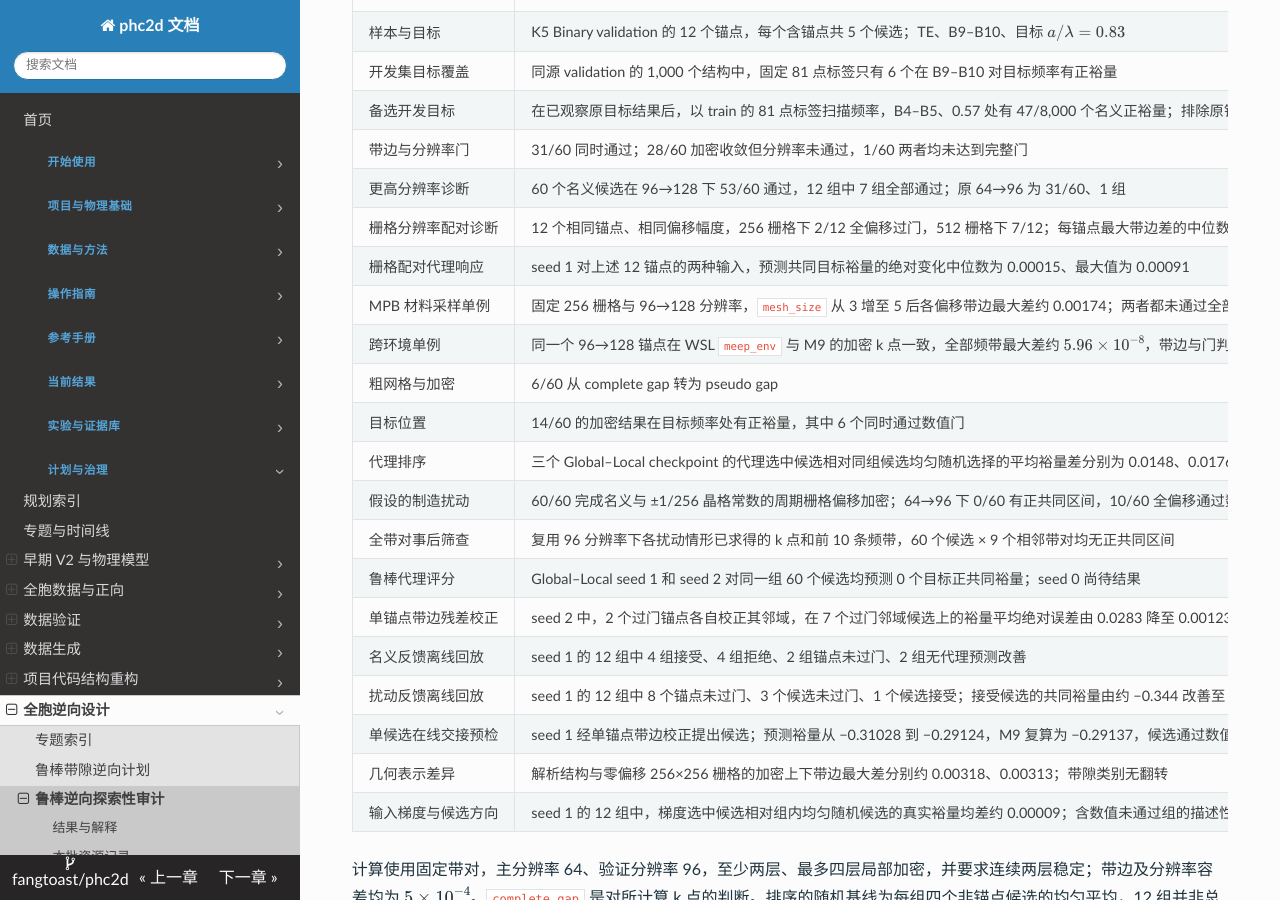
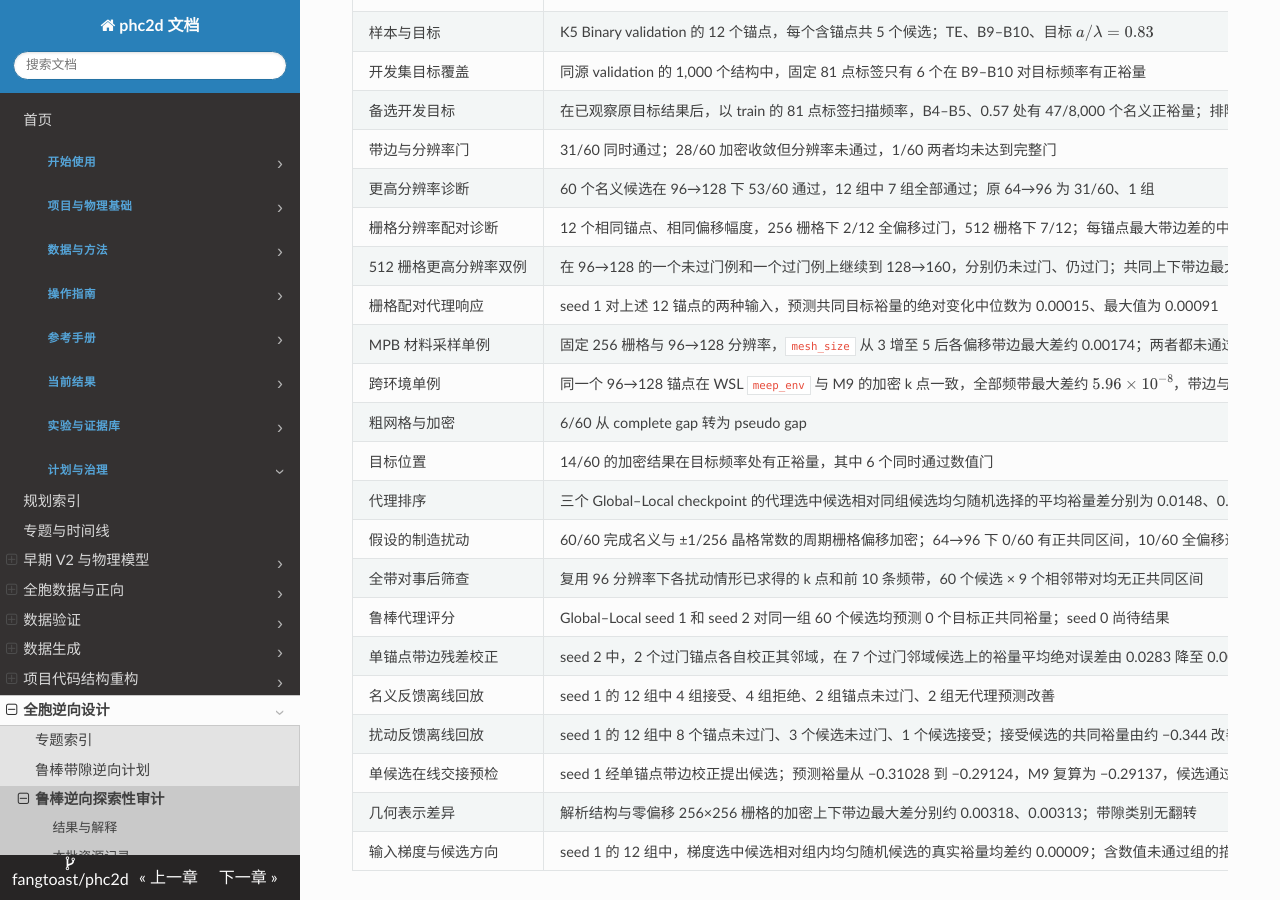
Before and after one commit to fangtoast/phc2d, an MkDocs documentation site: the page built from docs/results/inverse/鲁棒带隙逆向可用性审计.md, in a window 1280 px wide and 900 px high, scrolled down 373 px. Built offline with MkDocs 1.6.1, drawn with Linux system fonts in a browser that asks for light colours; some of the changed text lies outside the part shown.

Commit message:
Record high resolution paired anchor pilot

```diff
--- a/docs/results/inverse/鲁棒带隙逆向可用性审计.md
+++ b/docs/results/inverse/鲁棒带隙逆向可用性审计.md
@@ -39,6 +39,7 @@ source_artifacts:
 | 带边与分辨率门 | 31/60 同时通过；28/60 加密收敛但分辨率未通过，1/60 两者均未达到完整门 | 主要瓶颈是当前结构上的分辨率，而非求解任务失败 |
 | 更高分辨率诊断 | 60 个名义候选在 96→128 下 53/60 通过，12 组中 7 组全部通过；原 64→96 为 31/60、1 组 | 6 个候选仍未通过分辨率门、1 个未通过加密门；两套协议分别记录 |
 | 栅格分辨率配对诊断 | 12 个相同锚点、相同偏移幅度，256 栅格下 2/12 全偏移过门，512 栅格下 7/12；每锚点最大带边差的中位数为 0.00082 | 均无正共同区间；两种栅格不属于同一表示合同，不能混算 |
+| 512 栅格更高分辨率双例 | 在 96→128 的一个未过门例和一个过门例上继续到 128→160，分别仍未过门、仍过门；共同上下带边最大变化分别约 0.00093、0.00027 | 两例依据先前结果选择；高分辨率不自动保证收敛，不能代表全批 |
 | 栅格配对代理响应 | seed 1 对上述 12 锚点的两种输入，预测共同目标裕量的绝对变化中位数为 0.00015、最大值为 0.00091 | 身份按各偏移栅格逐一核对；预测变化较小不能证明 512 栅格满足训练输入合同 |
 | MPB 材料采样单例 | 固定 256 栅格与 96→128 分辨率，`mesh_size` 从 3 增至 5 后各偏移带边最大差约 0.00174；两者都未通过全部数值门 | 不同材料采样也影响该例带边；不能从单例认定数值收敛 |
 | 跨环境单例 | 同一个 96→128 锚点在 WSL `meep_env` 与 M9 的加密 k 点一致，全部频带最大差约 $5.96\times10^{-8}$，带边与门判断一致 | 仅为单结构复算，不代表整批的 WSL 正式验收 |
@@ -82,6 +83,8 @@ source_artifacts:
 
 相同锚点的 seed 1 双栅格预测输出 SHA-256 为 `557d8bffa9dd841ca189906f86bd1da281eb1628024b8a1f66ba44e7f54d7d25`；原始预测谱和配对统计保存在本地预检 run。512 栅格的 12 个求解记录均重新核对了频谱、偏移栅格和数值门，这不意味着 12 个记录均通过数值门。
 
+512 栅格 128→160 双例的清单、协议、求解结果和逐层复核记录位于本地预检 run 的 `raster512_r128_r160_pilot/` 及相邻分析文件；该诊断保持原带边、分辨率容差，未对先前批次追溯改门槛。
+
 跨环境单例的输入、逐 k 数组与差值记录，以及名义和扰动反馈离线回放记录，保留在本地 `runs/20261030/EXP-INV-007_preflight_202610302318/`；跨环境结果仅为单例诊断，不升级整批证据级别。
 
 seed 1 鲁棒代理输出及作业日志保留在 N56 的 `run/inverse_proxy_f153a25f/`；输出 SHA-256 为 `f1999ded4a6432747be68b82afc58e9f3f43cc37aaafefb25b6d867656043297`，实际部署 commit 为 `bbaf6a1e9673a9167cb438e7d175c176a754c703`，输出只含代理评分，不含真实求解器标签。
```
